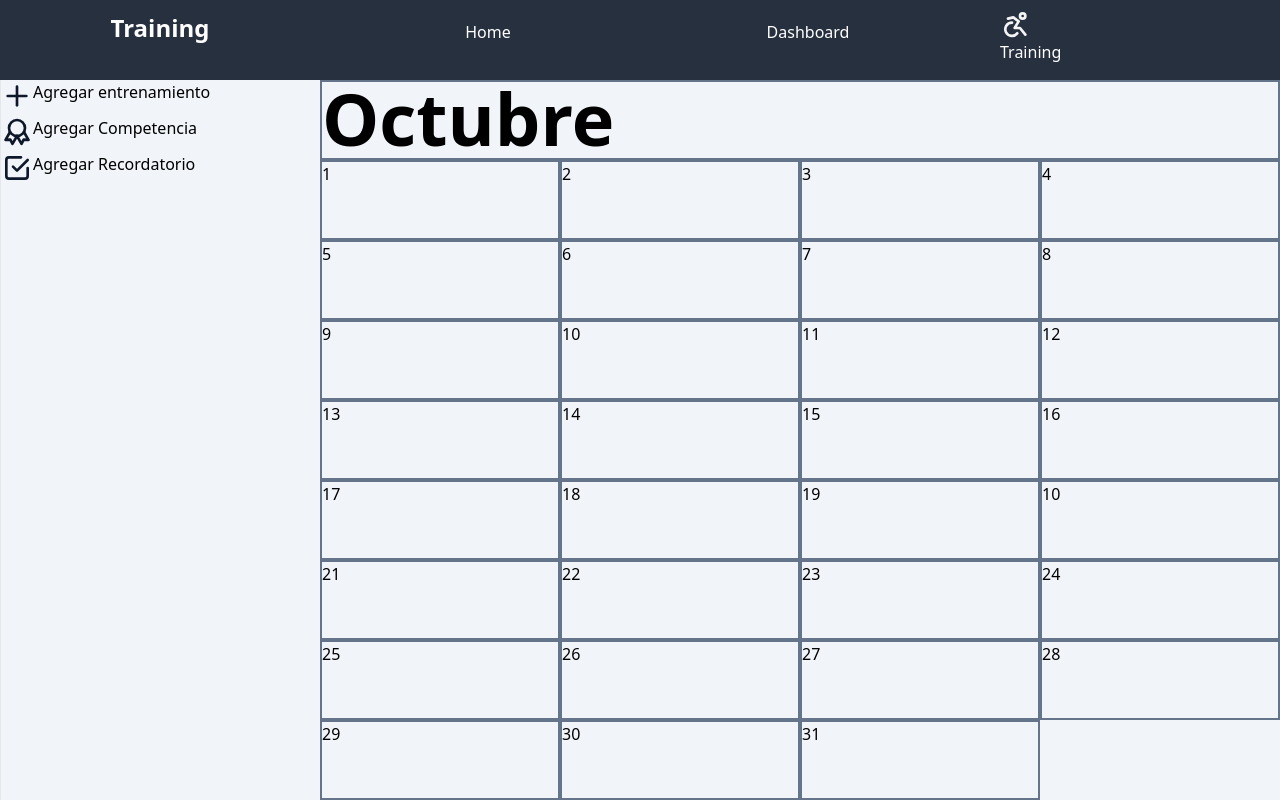
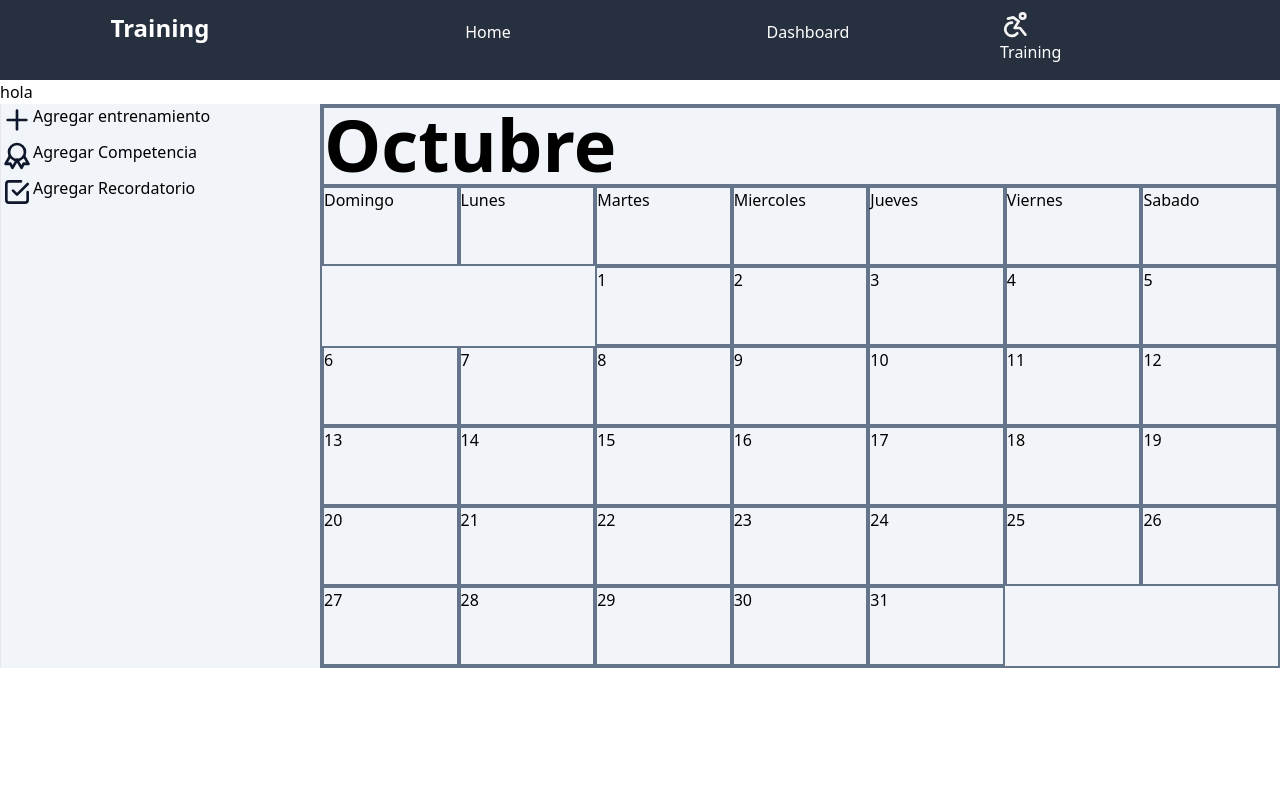
Before and after one commit to JulianMbp/Training, a Next.js app: page / in a window 1280 px wide. Built offline with nearby package versions, Linux system fonts and the light colour scheme.

Commit message:
refactor calendario

```diff
--- a/app/page.tsx
+++ b/app/page.tsx
@@ -18,14 +18,36 @@ export default function Home() {
           </nav>
         </div>
       </header>
-
+      <nav>
+        hola
+      </nav>
       <nav id="dashboard" className="grid grid-cols-1 bg-slate-100 h-full w-full divide-x md:grid-cols-4">
-        <menu className="grid grid-cols-4 col-span-3 h-full w-full order-2">
-
-        <div className="border-2 h-20 col-span-4 border-slate-500 ">
+        <menu className="font-light grid grid-cols-7 col-span-3 h-full w-full order-2 border-2 border-slate-500 ">
+          <div className="border-2 h-20 col-span-7 border-slate-500 ">
             <h1 className="text-7xl font-semibold ">Octubre</h1>
           </div>
           <div className="border-2 h-20 border-slate-500 ">
+            Domingo
+          </div>
+          <div className="border-2 h-20 border-slate-500 ">
+            Lunes
+          </div>
+          <div className="border-2 h-20 border-slate-500 ">
+            Martes
+          </div>
+          <div className="border-2 h-20 border-slate-500 ">
+            Miercoles
+          </div>
+          <div className="border-2 h-20 border-slate-500 ">
+            Jueves
+          </div>
+          <div className="border-2 h-20 border-slate-500 ">
+            Viernes
+          </div>
+          <div className=" border-2 h-20 border-slate-500 ">
+            Sabado
+          </div>
+          <div className="border-2 col-start-3 h-20 border-slate-500 ">
             1
           </div>
           <div className="border-2 h-20 border-slate-500 ">
@@ -83,7 +105,7 @@ export default function Home() {
             19
           </div>
           <div className="border-2 h-20 border-slate-500">
-            10
+            20
           </div>
           <div className="border-2 h-20 border-slate-500 ">
             21
```
